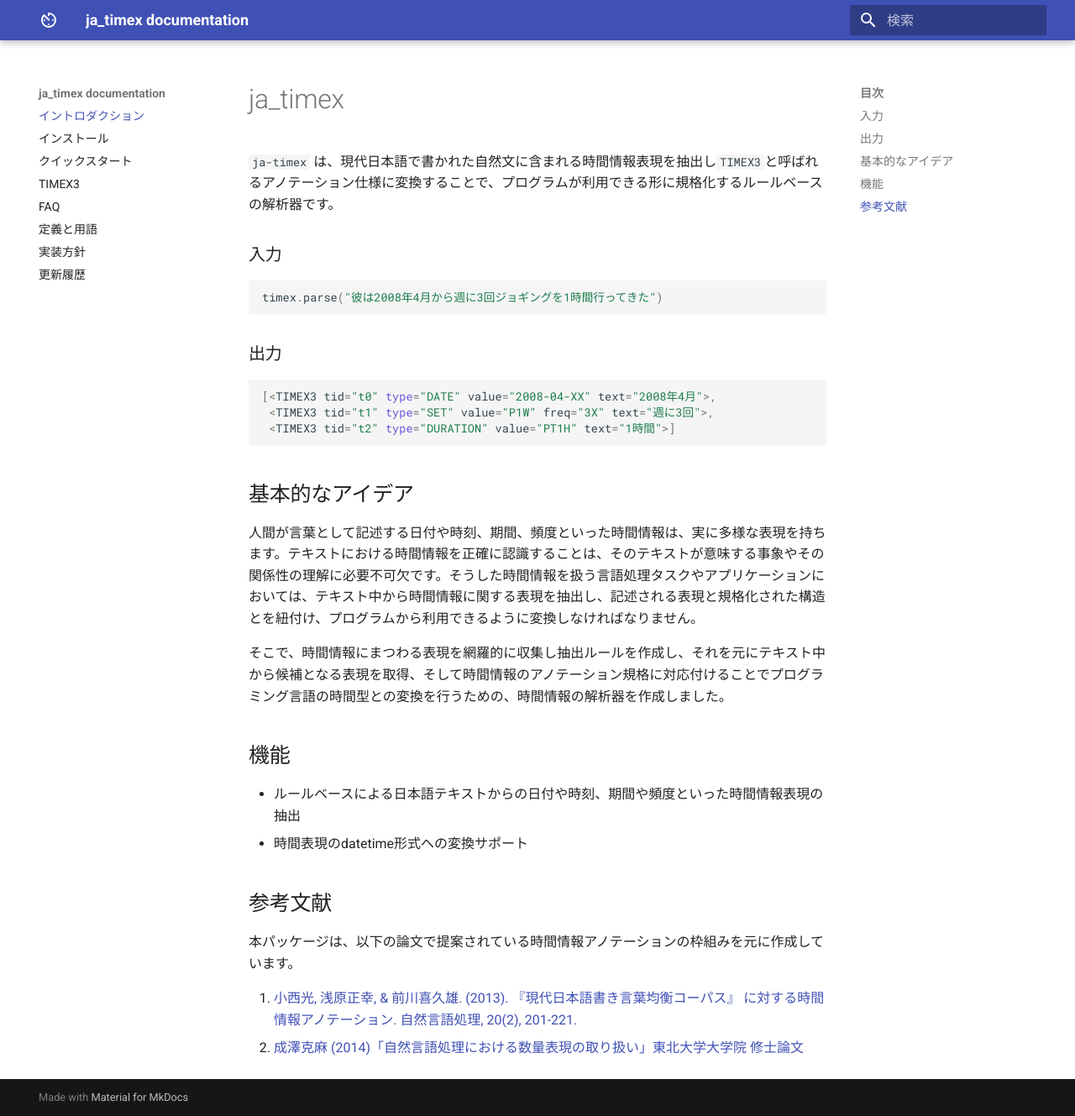
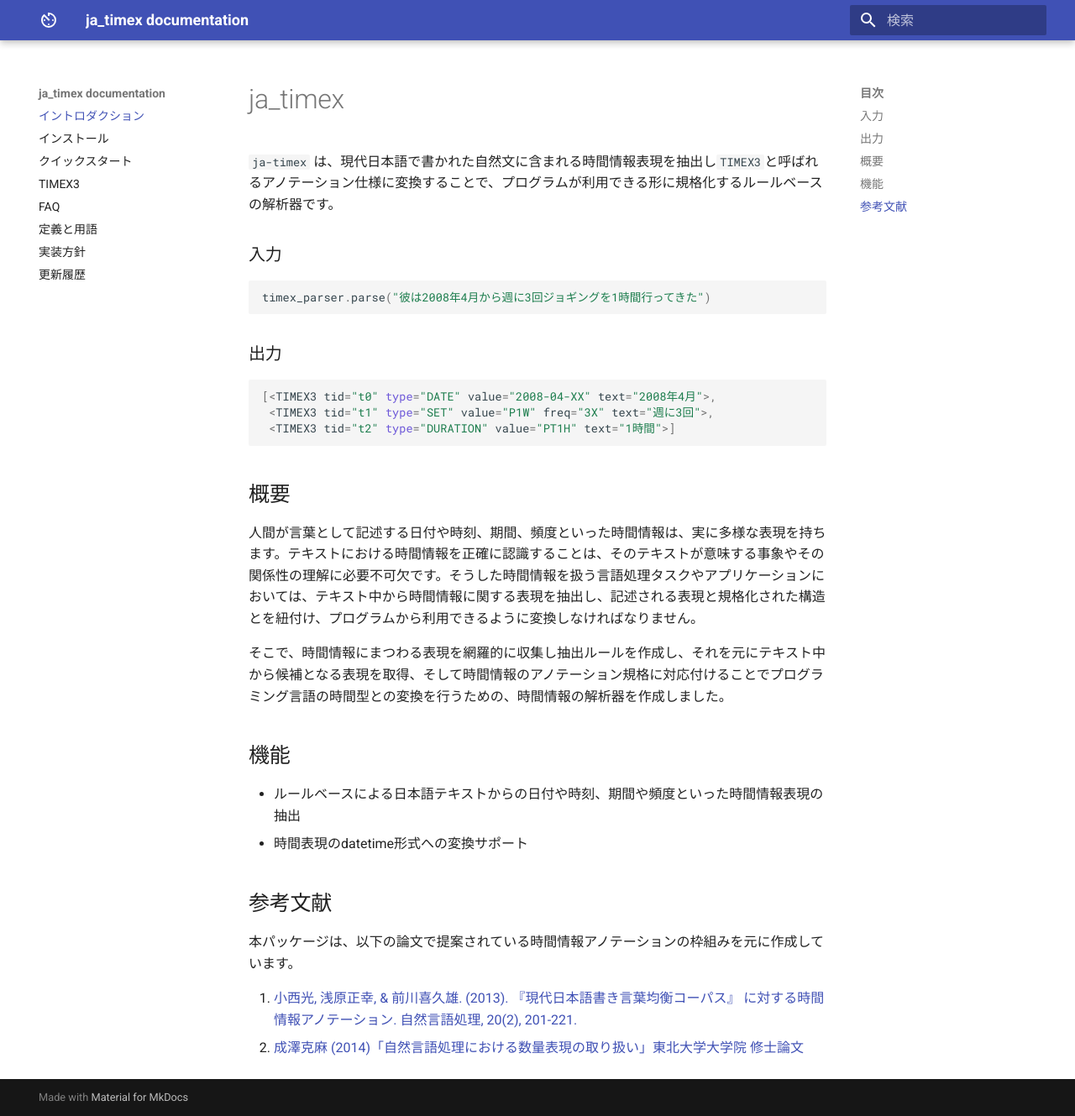
Before and after one commit to yagays/ja-timex, an MkDocs documentation site: the page built from docs/docs/index.md, in a window 1280 px wide and 1329 px high. Shown: the whole window at 84% size. Built offline with MkDocs 1.6.1 and Material for MkDocs 9.7.7, drawn with Linux system fonts in a browser that asks for light colours.

Commit message:
update docs

````diff
--- a/docs/docs/index.md
+++ b/docs/docs/index.md
@@ -5,7 +5,7 @@
 ### 入力
 
 ```python
-timex.parse("彼は2008年4月から週に3回ジョギングを1時間行ってきた")
+timex_parser.parse("彼は2008年4月から週に3回ジョギングを1時間行ってきた")
 ```
 
 ### 出力
@@ -16,7 +16,7 @@ timex.parse("彼は2008年4月から週に3回ジョギングを1時間行って
  <TIMEX3 tid="t2" type="DURATION" value="PT1H" text="1時間">]
 ```
 
-## 基本的なアイデア
+## 概要
 人間が言葉として記述する日付や時刻、期間、頻度といった時間情報は、実に多様な表現を持ちます。テキストにおける時間情報を正確に認識することは、そのテキストが意味する事象やその関係性の理解に必要不可欠です。そうした時間情報を扱う言語処理タスクやアプリケーションにおいては、テキスト中から時間情報に関する表現を抽出し、記述される表現と規格化された構造とを紐付け、プログラムから利用できるように変換しなければなりません。
 
 そこで、時間情報にまつわる表現を網羅的に収集し抽出ルールを作成し、それを元にテキスト中から候補となる表現を取得、そして時間情報のアノテーション規格に対応付けることでプログラミング言語の時間型との変換を行うための、時間情報の解析器を作成しました。
````
